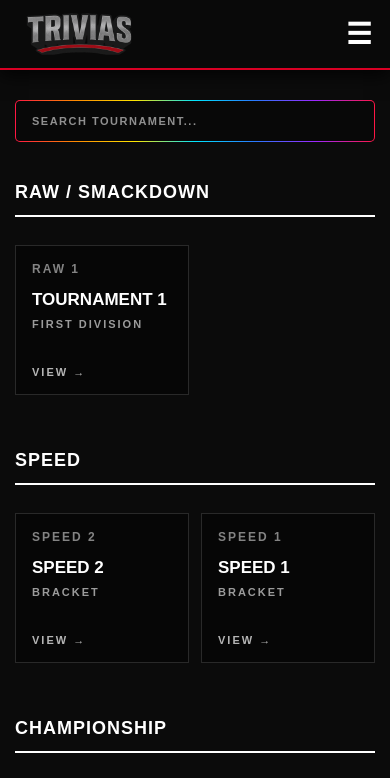
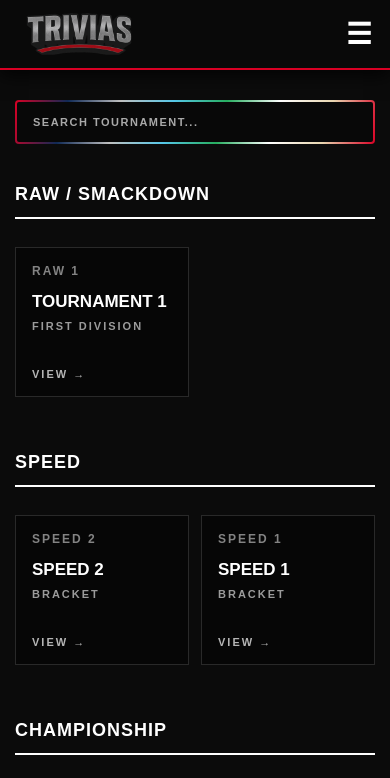
Before and after one commit to triviaswrestling/trivias_wrestling.github.io, a plain HTML site: page torneos.html in a window 390 px wide. Shown: the top 778 px of the page. Drawn offline with Linux system fonts and the light colour scheme.

Commit message:
Update torneos.css

```diff
--- a/torneos.css
+++ b/torneos.css
@@ -451,21 +451,21 @@
     background:
         linear-gradient(#080808,#080808) padding-box,
         linear-gradient(
-            90deg,
-            #ff1744,
-            #ff8a00,
-            #ffe600,
-            #00e5ff,
-            #2979ff,
-            #9c27ff,
-            #ff1744
+            105deg,
+            #d90024,
+            #102a56,
+            #c0c0c0,
+            #55c7e8,
+            #27ae60,
+            #ffffff,
+            #e8d6b0,
+            #d90024
         ) border-box;
 
-    border: 1px solid transparent;
-    border-radius: 5px;
+    border: 2px solid transparent;
+    border-radius: 4px;
 
     color: #ffffff;
-
     font-size: 13px;
     font-weight: 800;
     letter-spacing: 1.5px;
@@ -476,7 +476,7 @@
 
 #home-tournament-search::placeholder {
     color: #ffffff;
-    opacity: 0.55;
+    opacity: .65;
     text-transform: uppercase;
 }
 
@@ -484,24 +484,22 @@
     background:
         linear-gradient(#080808,#080808) padding-box,
         linear-gradient(
-            90deg,
-            #ff1744,
-            #ff8a00,
-            #ffe600,
-            #00e5ff,
-            #2979ff,
-            #9c27ff,
-            #ff1744
+            105deg,
+            #d90024,
+            #102a56,
+            #c0c0c0,
+            #55c7e8,
+            #27ae60,
+            #ffffff,
+            #e8d6b0,
+            #d90024
         ) border-box;
 }
 
 @media (max-width: 600px) {
-
     #home-tournament-search {
-        width: 100%;
         margin-bottom: 40px;
         padding: 14px 16px;
         font-size: 11px;
     }
-
-       }
+}
```
